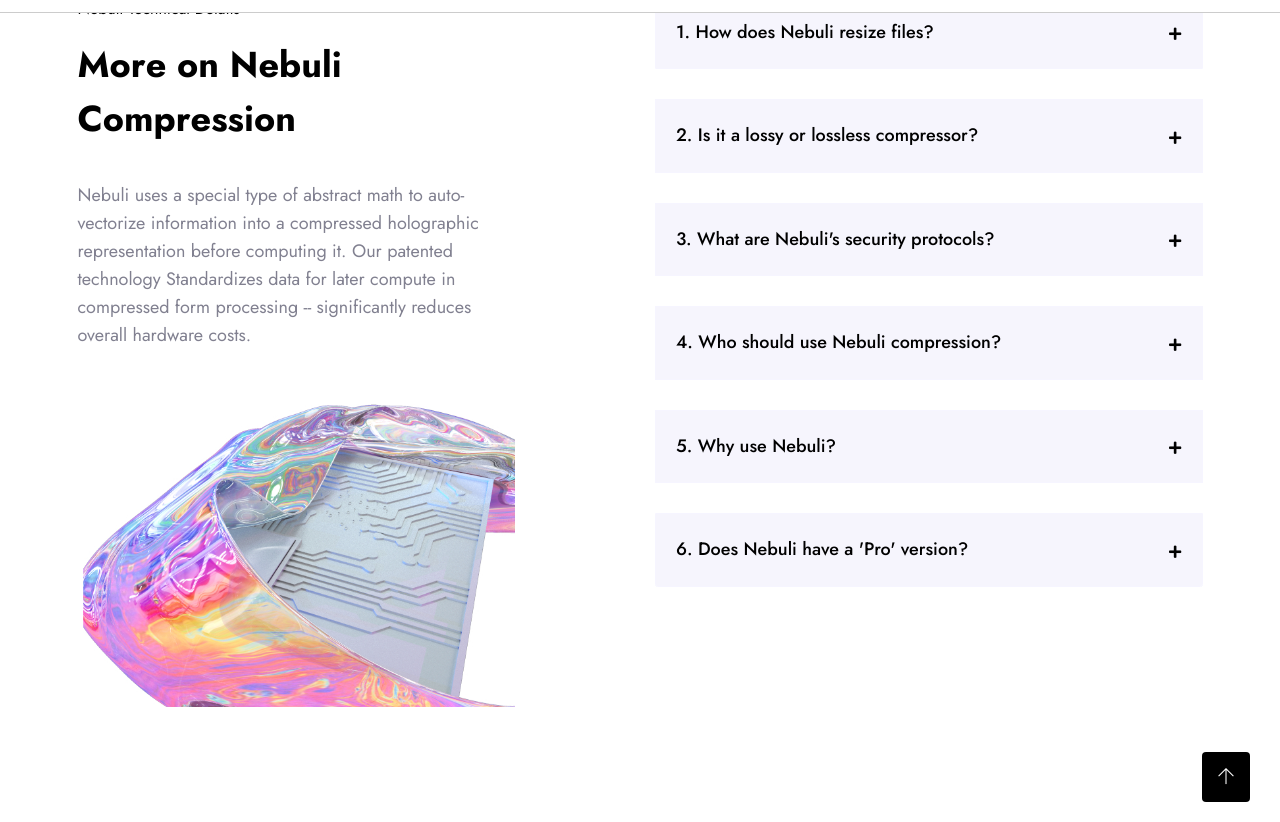
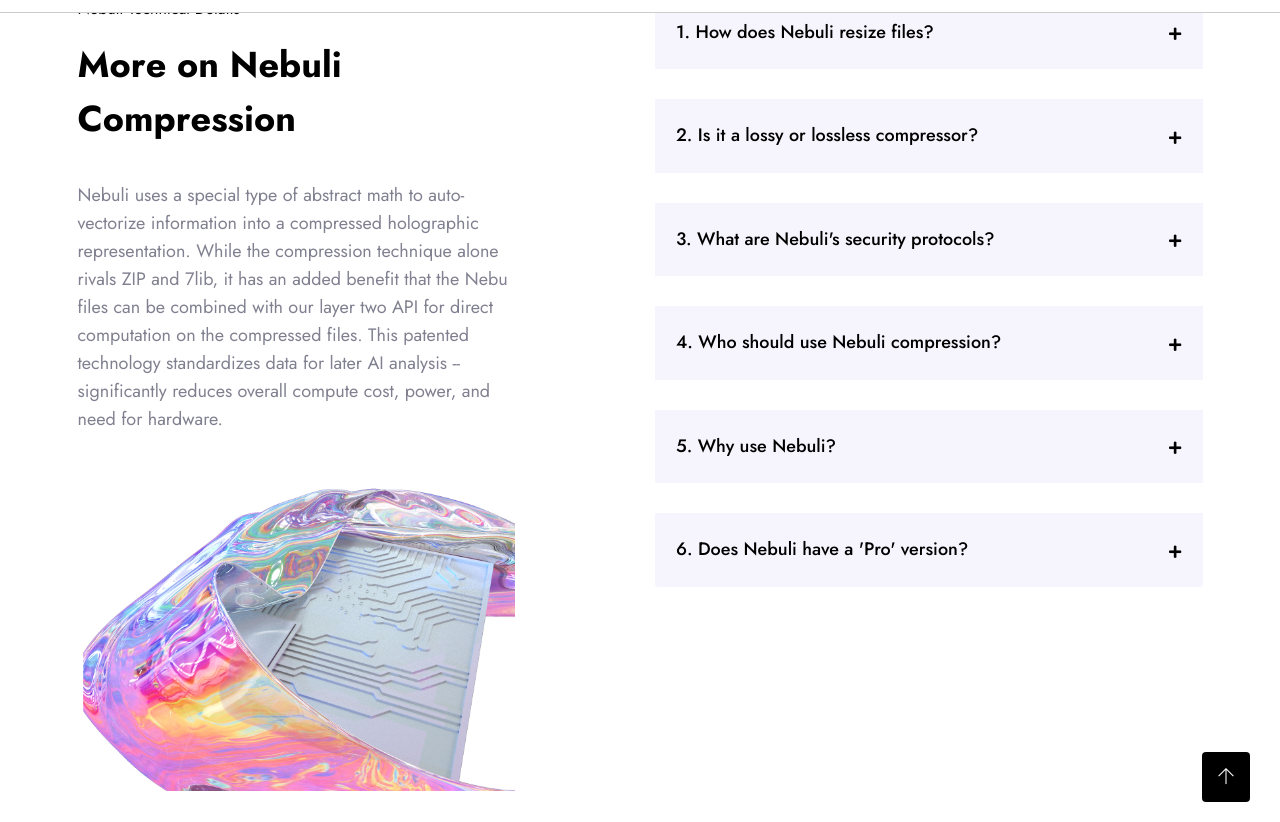
Before and after one commit to simuliinc/simuliinc.github.io, a Jekyll site: the page built from Nebuli-FAQs.md, in a window 1280 px wide and 900 px high, scrolled down 588 px, cut to the strip 78-900 px from the top of the window. Built offline with Jekyll 4.4.1, drawn with Linux system fonts in a browser that asks for light colours.

Commit message:
Add files via upload

```diff
--- a/_config.yml
+++ b/_config.yml
@@ -569,7 +569,7 @@
 #   title: NDPU Technical Details
 
 faq2:
-  description: Nebuli uses a special type of abstract math to auto-vectorize information into a compressed holographic representation before computing it. Our patented technology Standardizes data for later compute in compressed form processing -- significantly reduces overall hardware costs.
+  description: Nebuli uses a special type of abstract math to auto-vectorize information into a compressed holographic representation. While the compression technique alone rivals ZIP and 7lib, it has an added benefit that the Nebu files can be combined with our layer two API for direct computation on the compressed files. This patented technology standardizes data for later AI analysis -- significantly reduces overall compute cost, power, and need for hardware.
   image: assets/img/about/about3.jpg
   subtitle: More on Nebuli Compression
   title: Nebuli Technical Details
@@ -590,19 +590,19 @@
 
 faqs2:
 - title: 1. How does Nebuli resize files?
-  description: Any data type is automatically compressed into a holographic math state and stored in as a Nebu file type. This technique uses significantly less memory. When the data is decmopressed, a reconstruction process is called on the Nebu file converting it back to the original file data with all the original data.
+  description: Any data type is automatically compressed into a holographic math state and stored as a Nebu file type. This technique uses significantly less memory then the original data format. In most cases, Nebuli outperforms ZIP and 7lib. When the data is decompressed, a reconstruction process is called on the Nebu file converting it back to the original file type with all the original data.
 
 - title: 2. Is it a lossy or lossless compressor?
-  description: Nebuli is verifyably lossless compression. This means the contents of your reconstructed data is exactly as it was before you compressed it.
+  description: Nebuli is verifiably lossless compression. This means the contents of your reconstructed data is exactly as it was before you compressed it.
 
 - title: 3. What are Nebuli's security protocols?
-  description: Nebui file types use two forms of security. First, the compression layer randomly scrambles the data into an abstract string. Then, the a second layer of RSA futher encryptes the file to ensure added protection.
+  description: Nebui file types use two forms of security. First, the compression layer randomly scrambles the data into an abstract string. Then, a second layer of RSA further encrypts the file to ensure added protection.
 
 - title: 4. Who should use Nebuli compression?
   description: Anyone who is storing data and wants to store more of it securely. The most benefited users are those processing lots and lots of data and wants to do so without constantly adding more hardware and increasing power (see 'Why').
 
 - title: 5. Why use Nebuli?
-  description: Since information is compressed in our special Nebu form, our AI API can be used to directly process the compressed data. Since you're computing on compressed data... you end up computing all of the info with less bits used to represent that info. The expected result is massive power and memory consuption decrease.
+  description: Since information is compressed in our special Nebu form, our AI API can be used to directly process the compressed data. Since you're computing on compressed data... you end up computing all of the info with less bits used to represent that info. The expected result is massive power and memory consumption decrease.
 
 - title: 6. Does Nebuli have a 'Pro' version?
   description: Please contact us for custom tailored versions of Nebuli. Our fine-tuned Nebuli Pro versions are built to handle your specific data storing and processing needs.
```
